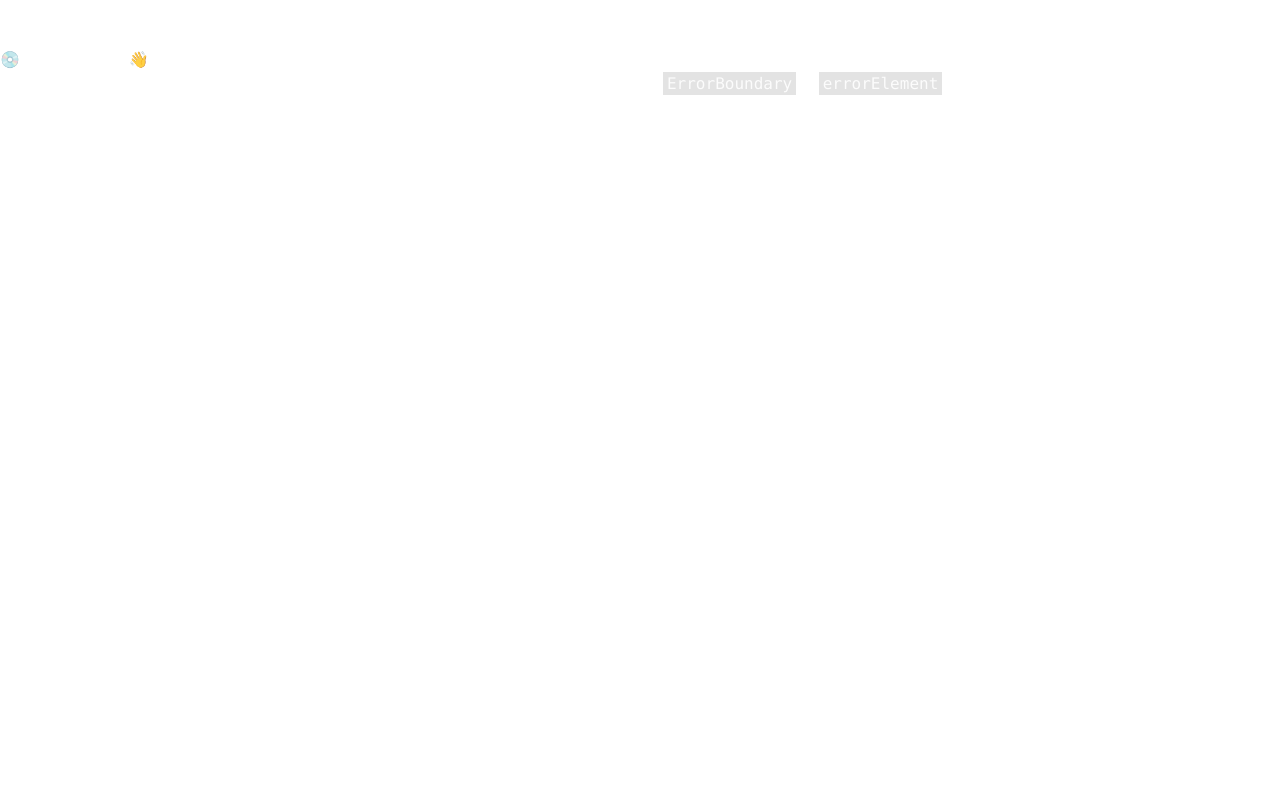
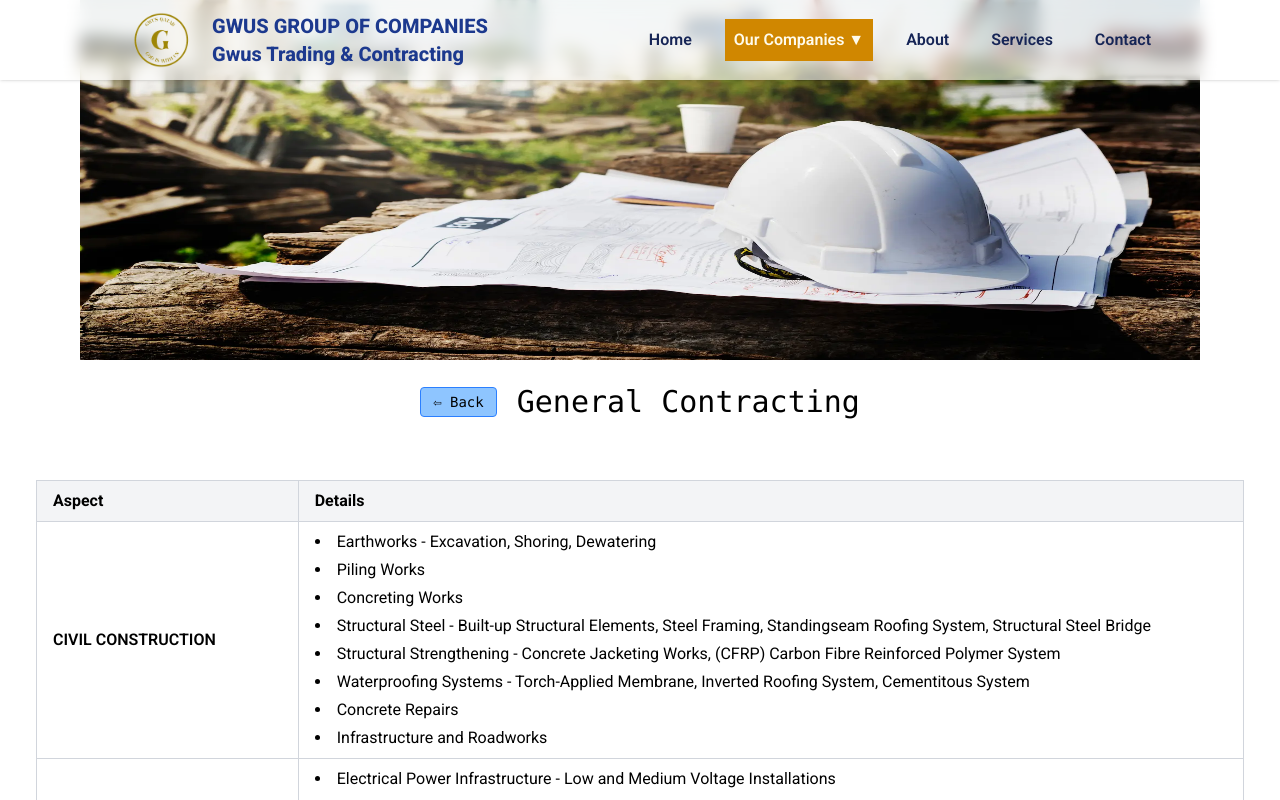
Before and after one commit to Hart-wiz/gwus-group, a React (Vite) app: page /gwustrading/staff in a window 1280 px wide. Before the commit this address had no page. Shown: the top 800 px of the page. Built offline with nearby package versions, Linux system fonts and the light colour scheme.

Commit message:
to gwustradingstaff

```diff
--- a/src/App.jsx
+++ b/src/App.jsx
@@ -19,7 +19,7 @@ import GwusTrading from "./pages/GwusTrading.jsx";
 import GwusTradingOilProduct from "./pages/GwusTradingOilProduct.jsx";
 import GwusTradingbuilding from "./pages/GwusTradingbuilding.jsx";
 import GwusTradinggeneral from "./pages/GwusTradinggeneral.jsx";
-import GwusTradingStaffing from "./pages/GwusTradingStaffing.jsx";
+import GwusTradingstaff from "./pages/GwusTradingstaff.jsx";
 
 const router = createBrowserRouter([
   {
@@ -93,8 +93,8 @@ const router = createBrowserRouter([
     element: <GwusTradinggeneral />,
   },
   {
-    path: "/gwustrading/staffing",
-    element: <GwusTradingStaffing />,
+    path: "/gwustrading/staff",
+    element: <GwusTradingstaff />,
   },
 ]);
 
--- /dev/null
+++ b/src/pages/GwusTradingstaff.jsx
@@ -0,0 +1,92 @@
+import React from "react";
+import Nav from "../components/Nav";
+import front from "../assets/generalcontract.webp";
+import Footer from "../components/Footer";
+
+const GwusTradingstaff = () => {
+  const data = [
+    {
+      aspect: "CIVIL CONSTRUCTION",
+      details:
+        "Earthworks - Excavation, Shoring, Dewatering ● Piling Works ● Concreting Works ● Structural Steel - Built-up Structural Elements, Steel Framing, Standingseam Roofing System, Structural Steel Bridge ● Structural Strengthening - Concrete Jacketing Works, (CFRP) Carbon Fibre Reinforced Polymer System ● Waterproofing Systems - Torch-Applied Membrane, Inverted Roofing System, Cementitous System ● Concrete Repairs ● Infrastructure and Roadworks",
+    },
+    {
+      aspect: "ELECTRO-MECHANICAL",
+      details:
+        "Electrical Power Infrastructure - Low and Medium Voltage Installations ● Emergency Power System Installations - Standby Generator Sets, UPS, CBS ● MOI Approved CCTV & Access Control Systems ● QCDD Approved Fire Alarm & Voice Evacuation Systems ● ELV Installations - PA System, IPTV, Audio-Visual, Queuing, Lighting, Parking ● Nurse Call, Master Clock, AFILS, BMS ● IT Systems - IP Phones, Data, WiFi ● HVAC Systems ● Fire Fighting - Sprinkler, Hose, Foam, Clean Agent ● Plumbing - Drainage, Treatment Systems, Water Supply ● Irrigation Systems ● Water Features ● Tier-3 & 4 Data Center Systems",
+    },
+    {
+      aspect: "INTERIOR FIT-OUT",
+      details:
+        "Marble and Stone Works ● Wooden Works ● Built-in Works ● Interior Finishes ● Special Interior Finishes",
+    },
+    {
+      aspect: "LANDSCAPE DEVELOPMENT",
+      details:
+        "Gardens and Parks ● Hard Landscaping ● Soft Landscaping ● Irrigation Systems ● Landscaping and Irrigation Maintenance ● Tensile Structures ● Water Features ● Street Furniture ● Urban Art Installations ● Special Finishes ● Roadworks and Infrastructure Works",
+    },
+    {
+      aspect: "STAFFING SERVICES",
+      details:
+        "Engineering staffing services for construction, oil & gas, and infrastructure ● Civil Engineers ● Mechanical Engineers ● Electrical Engineers ● HSE Officers ● QA/QC Specialists ● Lifting Supervisors / Riggers",
+    },
+  ];
+
+  return (
+    <div className="text-black">
+      <Nav companyName="Gwus Trading & Contracting" />
+      <main>
+        <img
+          src={front}
+          alt="General Contracting Banner"
+          className="w-full h-90 px-20"
+        />
+        <h1 className="text-center font-mono text-3xl py-6 flex justify-center items-center">
+          <a
+            href="/gwusTrading"
+            className="text-sm mr-5 bg-blue-300 border border-blue-500 px-3 py-1 rounded hover:bg-blue-400 transition"
+          >
+            ⇦ Back
+          </a>
+          General Contracting
+        </h1>
+
+        <section className="m-9 max-md:m-3">
+          <div className="overflow-x-auto">
+            <table className="table-auto border-collapse border border-gray-300 w-full">
+              <thead className="bg-gray-100">
+                <tr>
+                  <th className="border border-gray-300 text-left px-4 py-2">
+                    Aspect
+                  </th>
+                  <th className="border border-gray-300 text-left px-4 py-2">
+                    Details
+                  </th>
+                </tr>
+              </thead>
+              <tbody>
+                {data.map((item, idx) => (
+                  <tr key={idx}>
+                    <td className="border border-gray-300 px-4 py-2 font-semibold">
+                      {item.aspect}
+                    </td>
+                    <td className="border border-gray-300 px-4 py-2">
+                      <ul className="list-disc list-inside space-y-1">
+                        {item.details.split("●").map((point, i) => (
+                          <li key={i}>{point.trim()}</li>
+                        ))}
+                      </ul>
+                    </td>
+                  </tr>
+                ))}
+              </tbody>
+            </table>
+          </div>
+        </section>
+      </main>
+      <Footer />
+    </div>
+  );
+};
+
+export default GwusTradingstaff;
--- a/src/pages/GwusTradingstaffing.jsx
+++ /dev/null
@@ -1,81 +0,0 @@
-import React from "react";
-import Nav from "../components/Nav";
-import front from "../assets/gwustrade-slide3.webp";
-import Footer from "../components/Footer";
-
-const GwusTradingStaffing = () => {
-  const data = [
-    {
-      aspect: "Product Range",
-      details:
-        " Gwus trading services encompass a broad array of building materials, including construction equipment, raw materials, finishing products, and more, catering to the needs of the construction industry.",
-    },
-    {
-      aspect: "Project Support",
-      details:
-        "The company assists clients in choosing suitable building materials for construction projects, taking into account factors such as project specifications, budget constraints, and timelines.",
-    },
-    {
-      aspect: "Logistics and Delivery",
-      details:
-        "The company manages logistics and delivery processes to transport building materials to construction sites promptly and efficiently.",
-    },
-    {
-      aspect: "Quality Control",
-      details:
-        "Gwus Trading  may implement quality control and assurance measures to guarantee the durability, safety, and performance of building materials.",
-    },
-  ];
-  return (
-    <div className="text-black">
-      <Nav
-        companyName="Gwus Trading & Contracting"
-        className="text-sm text-blue-700"
-      />
-      <main>
-        <img src={front} alt="" className="h-90 w-screen" />
-        <h1 className="text-black text-center font-mono text-3xl py-6 flex flex-row justify-center">
-          <a
-            href="/gwusTrading"
-            className="text-black p-1 text-sm mr-5 bg-blue-300 border-3 border-blue-500 cursor-pointer "
-          >
-            ⇦back
-          </a>
-          Trading In Building Materials
-        </h1>
-
-        <section className="flex gap-1 m-9 flex-col max-md:m-0">
-          <div className="overflow-x-auto">
-            <table className="table-auto border-collapse border border-gray-300 w-full">
-              <thead>
-                <tr className="bg-gray-100">
-                  <th className="border border-gray-300 text-left px-4 py-2">
-                    Aspect
-                  </th>
-                  <th className="border border-gray-300 text-left px-4 py-2">
-                    Details
-                  </th>
-                </tr>
-              </thead>
-              <tbody>
-                {data.map((item, idx) => (
-                  <tr key={idx}>
-                    <td className="border border-gray-300 px-4 py-2 font-semibold">
-                      {item.aspect}
-                    </td>
-                    <td className="border border-gray-300 px-4 py-2">
-                      {item.details}
-                    </td>
-                  </tr>
-                ))}
-              </tbody>
-            </table>
-          </div>
-        </section>
-      </main>
-      <Footer />
-    </div>
-  );
-};
-
-export default GwusTradingStaffing;
```
